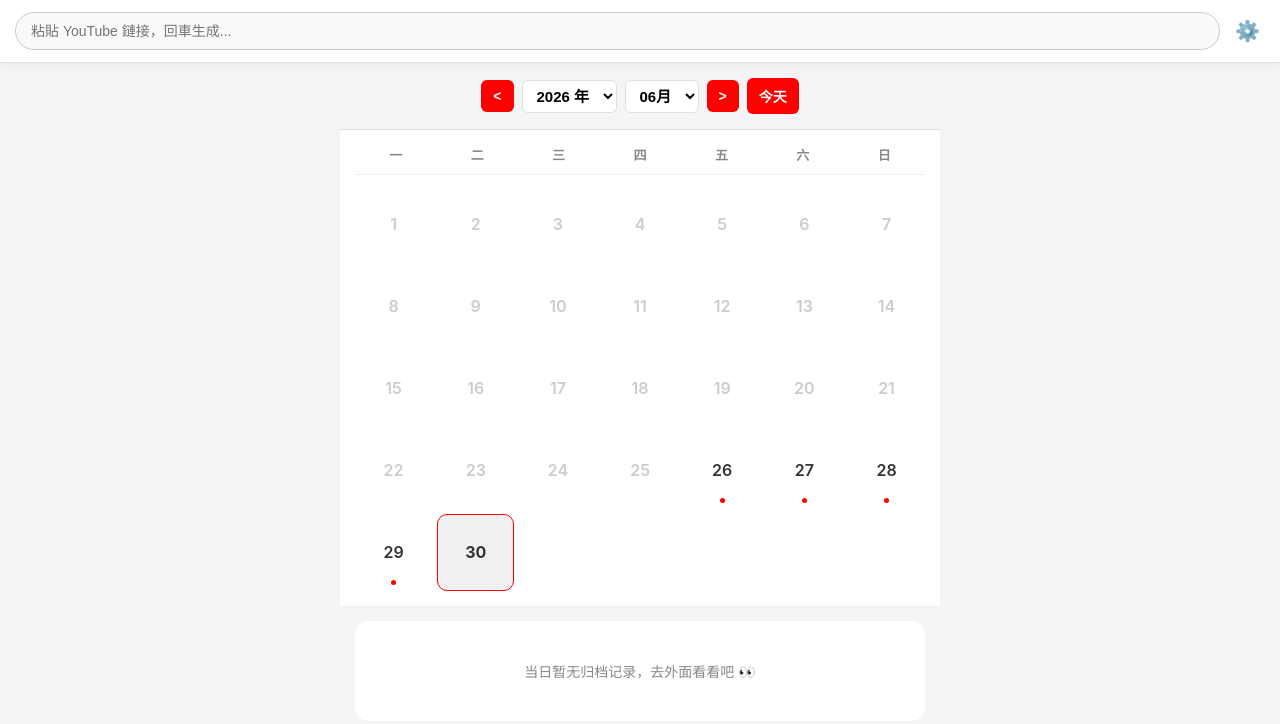
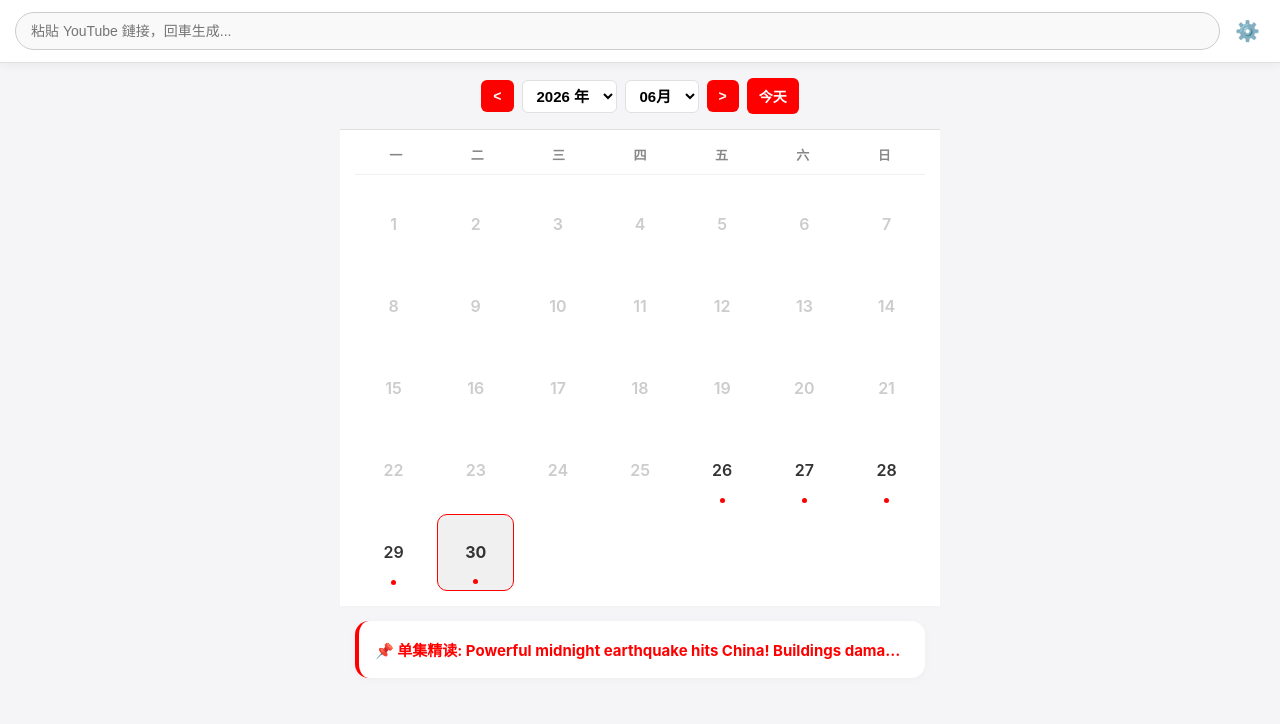
Before and after one commit to moodHappy/YT-Street-Echoes, a plain HTML site: page docs/index.html in a window 1280 px wide. Drawn offline with Linux system fonts and the light colour scheme.

Commit message:
Update index.html calendar with custom video

```diff
--- a/docs/index.html
+++ b/docs/index.html
@@ -110,7 +110,7 @@
     <script>
         // ================= 1. 日曆渲染邏輯 =================
         // 注意：這裡加入了 DATA_START 和 DATA_END 標記，用於前端無損替換
-        const archiveData = /*DATA_START*/{"2026": {"6": {"29": [{"time": "10:00", "path": "2026/6/2026_6_29_1000.html", "title": "\ud83d\udccc \u6bcf\u5468\u70ed\u64ad"}, {"time": "09:38", "path": "2026/6/2026_6_29_0938_custom.html", "title": "\ud83d\udccc \u5355\u96c6\u7cbe\u8bfb"}], "28": [{"time": "11:47", "path": "2026/6/2026_6_28_1147.html", "title": "\ud83d\udccc \u6bcf\u5468\u70ed\u64ad"}, {"time": "11:42", "path": "2026/6/2026_6_28_1142.html", "title": "\ud83d\udccc \u6bcf\u5468\u70ed\u64ad"}, {"time": "11:35", "path": "2026/6/2026_6_28_1135.html", "title": "\ud83d\udccc \u6bcf\u5468\u70ed\u64ad"}, {"time": "11:34", "path": "2026/6/2026_6_28_1134.html", "title": "\ud83d\udccc \u6bcf\u5468\u70ed\u64ad"}], "27": [{"time": "08:14", "path": "2026/6/2026_6_27_0814_custom.html", "title": "\ud83d\udccc \u5355\u96c6\u7cbe\u8bfb"}], "26": [{"time": "18:37", "path": "2026/6/2026_6_26_1837_custom.html", "title": "\ud83d\udccc \u5355\u96c6\u7cbe\u8bfb"}, {"time": "18:34", "path": "2026/6/2026_6_26_1834.html", "title": "\ud83d\udccc \u6bcf\u5468\u70ed\u64ad"}]}}}/*DATA_END*/;
+        const archiveData = /*DATA_START*/{"2026":{"6":{"26":[{"time":"18:37","path":"2026/6/2026_6_26_1837_custom.html","title":"📌 单集精读"},{"time":"18:34","path":"2026/6/2026_6_26_1834.html","title":"📌 每周热播"}],"27":[{"time":"08:14","path":"2026/6/2026_6_27_0814_custom.html","title":"📌 单集精读"}],"28":[{"time":"11:47","path":"2026/6/2026_6_28_1147.html","title":"📌 每周热播"},{"time":"11:42","path":"2026/6/2026_6_28_1142.html","title":"📌 每周热播"},{"time":"11:35","path":"2026/6/2026_6_28_1135.html","title":"📌 每周热播"},{"time":"11:34","path":"2026/6/2026_6_28_1134.html","title":"📌 每周热播"}],"29":[{"time":"10:00","path":"2026/6/2026_6_29_1000.html","title":"📌 每周热播"},{"time":"09:38","path":"2026/6/2026_6_29_0938_custom.html","title":"📌 单集精读"}],"30":[{"time":"11:10","path":"2026/6/2026_6_30_1110_custom.html","title":"📌 单集精读: Powerful midnight earthquake hits China! Buildings damaged after 5.5 quake shakes Sichuan"}]}}}/*DATA_END*/;
         const today = new Date();
         let currentYear = today.getFullYear();
         let currentMonth = today.getMonth() + 1;
```
